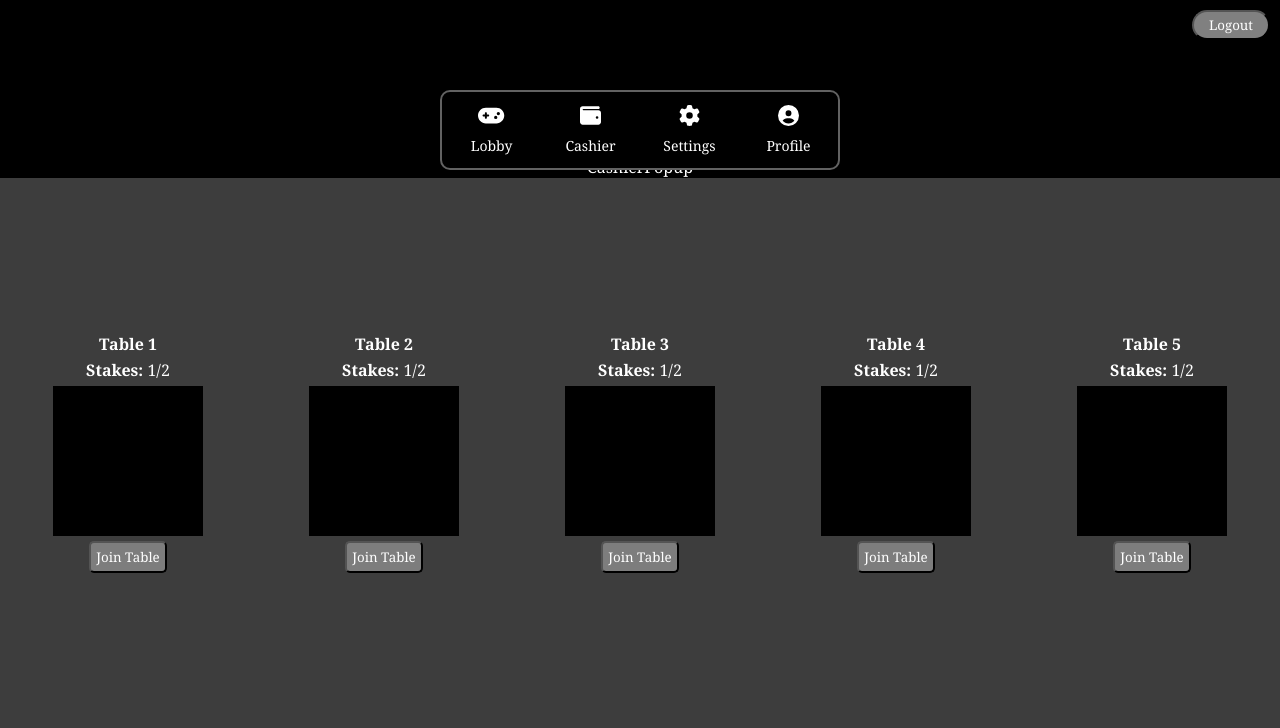
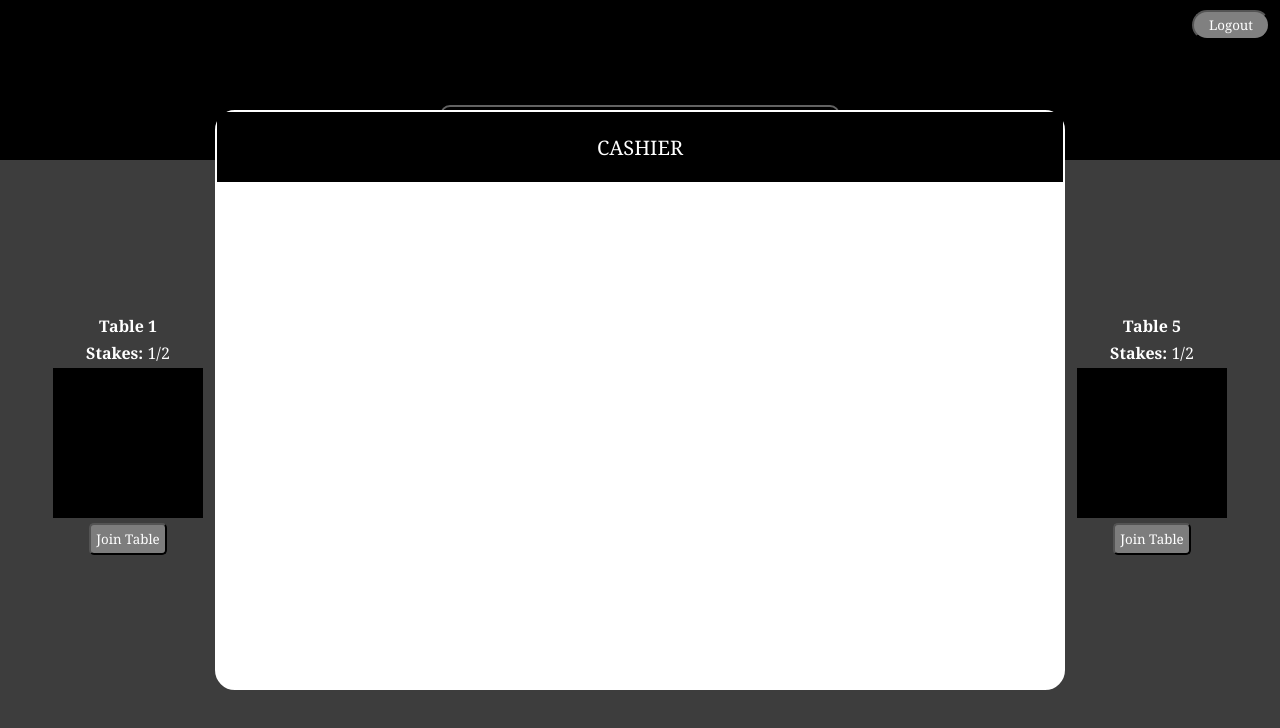
Before and after one commit to lavell119/pong_react, a React (Create React App) app in the folder frontend/: page / in a window 1280 px wide. Shown: the top 728 px of the page. Built offline with nearby package versions, Linux system fonts and the light colour scheme; no server answers.

Commit message:
styled CashierPopup side, added CashierPopup header and added 'CASHIER' title and spaced it using two more divs for buttons and flexbox

```diff
--- a/frontend/src/App.css
+++ b/frontend/src/App.css
@@ -35,7 +35,7 @@
   width: 400px;
   height: 80px;
   position: absolute;
-  top: 90px;
+  top: 105px;
   border-radius: 10px;
   border: 2px solid rgb(98, 98, 98);
   display: flex;
@@ -233,3 +233,24 @@ a {
   width: 100%;
   cursor: pointer;
 }
+
+.cashier_popup {
+  width: 850px;
+  height: 580px;
+  background: white;
+  position: absolute;
+  z-index: 11;
+  border-radius: 20px;
+  border: 2px solid white;
+}
+
+.cashier_popup_header {
+  height: 70px;
+  width: 100%;
+  background: rgb(0, 0, 0);
+  z-index: 14;
+  display: flex;
+  align-items: center;
+  justify-content: space-between;
+  font-size: 20px;
+ }
--- a/frontend/src/components/popups/CashierPopup.js
+++ b/frontend/src/components/popups/CashierPopup.js
@@ -2,6 +2,12 @@ import React from 'react'
 
 export default function CashierPopup() {
   return (
-    <div className ="cashier_popup">CashierPopup</div>
+    <div className ="cashier_popup">
+        <div className="cashier_popup_header">
+            <div></div>
+            CASHIER
+            <div></div>
+        </div>
+    </div>
   )
 }
```
